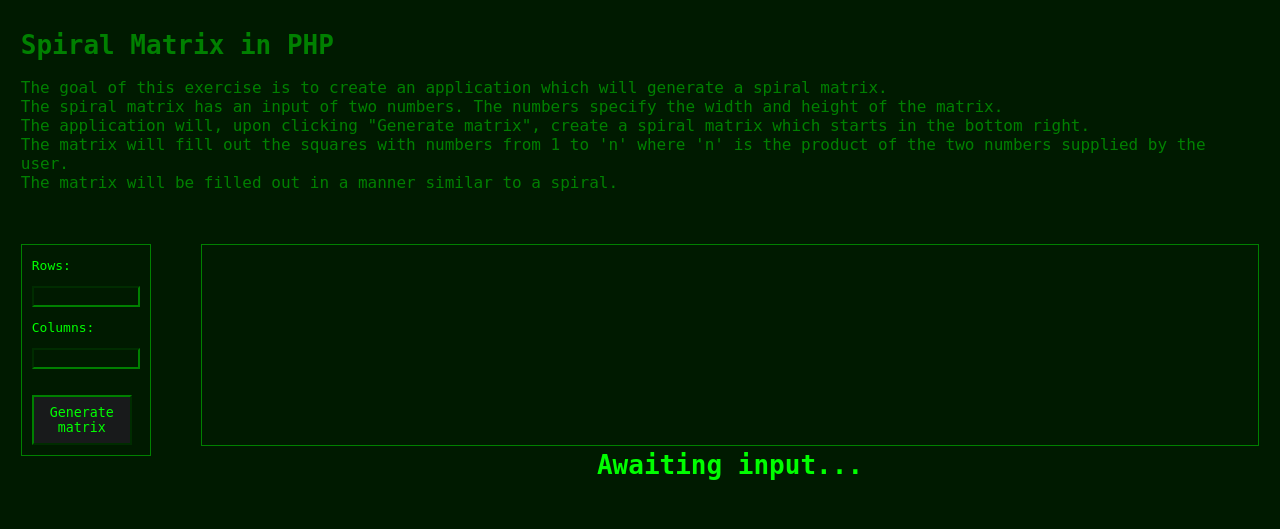
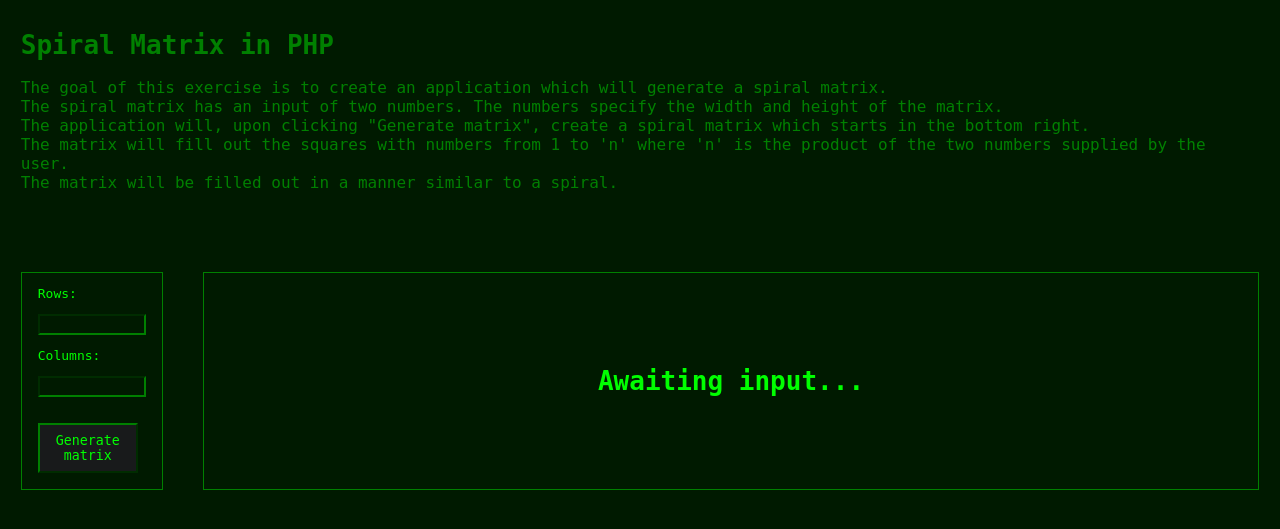
Before and after one commit to tnebes/edunova-pp23, a PHP site: page / in a window 1280 px wide. Shown: the top 529 px of the page. Run offline with PHP 8.4, Linux system fonts and the light colour scheme.

Commit message:
Resizing issue of the output box fixed

```diff
--- a/spiral-matrix/style.css
+++ b/spiral-matrix/style.css
@@ -68,13 +68,14 @@ input:focus
 
 .main
 {
-    margin-top: 4em;
+    margin-top: 10vh;
     display: flex;
+    overflow: visible;
 }
 
 .input
 {
-    padding: 10px;
+    padding: 2vmin;
     padding-top: 0;
     max-width: fit-content;
     border: 1px solid green;
@@ -82,12 +83,11 @@ input:focus
 
 .output
 {
-    margin-left: 50px;
+    margin-left: 5vh;
     position: relative;
     display: flex;
     justify-content: center;
     min-height: 200px;
-    height: 200px;
     border: 1px solid green;
     width: 100%;
     overflow: visible;
@@ -96,9 +96,8 @@ input:focus
 
 .matrixContainer
 {
-    /* margin-top: -25%; */
+    /* margin-top: -15%; */
     position:relative;
-    top:60%;
     padding: 10px;
     display:flex;
     flex:initial;
```
